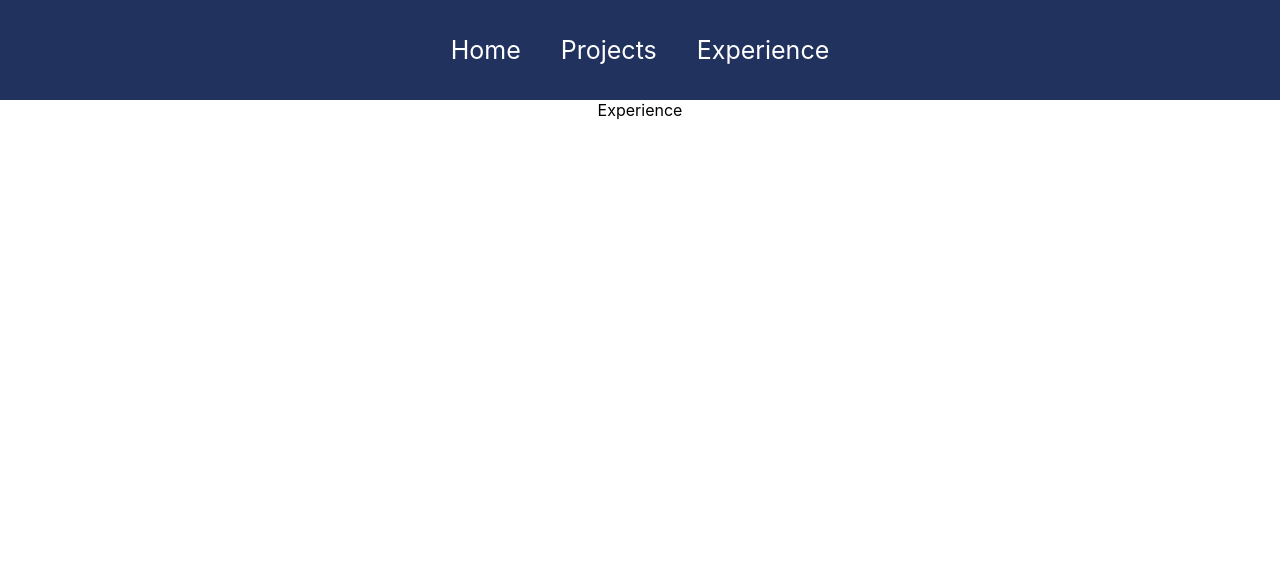
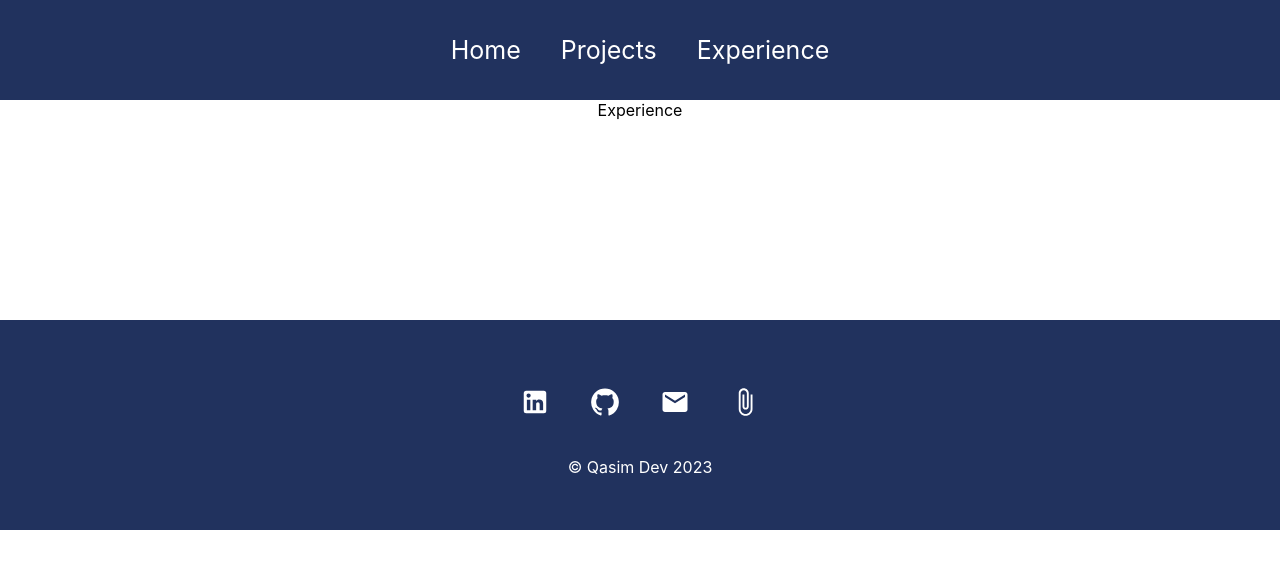
Before and after one commit to Qasim538/qas-portfolio, a React (Create React App) app: page /experience in a window 1280 px wide. Shown: the top 568 px of the page. Built offline with nearby package versions, Linux system fonts and the light colour scheme.

Commit message:
Added footer

```diff
--- a/src/App.js
+++ b/src/App.js
@@ -4,6 +4,8 @@
 import Projects from './pages/Projects';
 import Experience from './pages/Experience';
 import Navbar from './components/Navbar';
+import Footer from './components/Footer'
+
 
 function App() {
   return (
@@ -15,6 +17,7 @@
         <Route path="/projects" element={<Projects />} />
         <Route path="/experience" element={<Experience />} />
         </Routes>
+        <Footer />
       </Router>
 
     </div>
--- /dev/null
+++ b/src/components/Footer.js
@@ -0,0 +1,21 @@
+import React from "react";
+import LinkedInIcon from "@mui/icons-material/LinkedIn";
+import GitHubIcon from "@mui/icons-material/GitHub";
+import EmailIcon from "@mui/icons-material/Email";
+import AttachFileIcon from '@mui/icons-material/AttachFile';
+import "../styles/Footer.css"
+
+function Footer() {
+    return<div className="footer">
+    <div className="socialMedia">
+        <LinkedInIcon />
+        <GitHubIcon />
+        <EmailIcon />
+        <AttachFileIcon />
+    </div>
+    <p> &copy; Qasim Dev 2023</p>
+
+        </div>
+}
+
+export default Footer;
--- /dev/null
+++ b/src/styles/Footer.css
@@ -0,0 +1,32 @@
+.footer {
+    width: 100%;
+    height: 200px;
+    background: #21325e;
+    display: flex;
+    justify-content: center;
+    align-items: center;
+    flex-direction: column;
+    padding-top: 10px;
+    margin-top: 200px;
+  }
+
+  .socialMedia svg {
+    color: white;
+    margin: 20px;
+    font-size: 30px;
+    cursor: pointer;
+    transition: all .5s;
+  }
+  .socialMedia svg:hover {
+    scale: 1.5;
+  }
+
+  .footer p {
+    color: white;
+  }
+
+  @media only screen and (max-width: 600px) {
+    .footer svg {
+      font-size: 50px;
+    }
+  }
```
